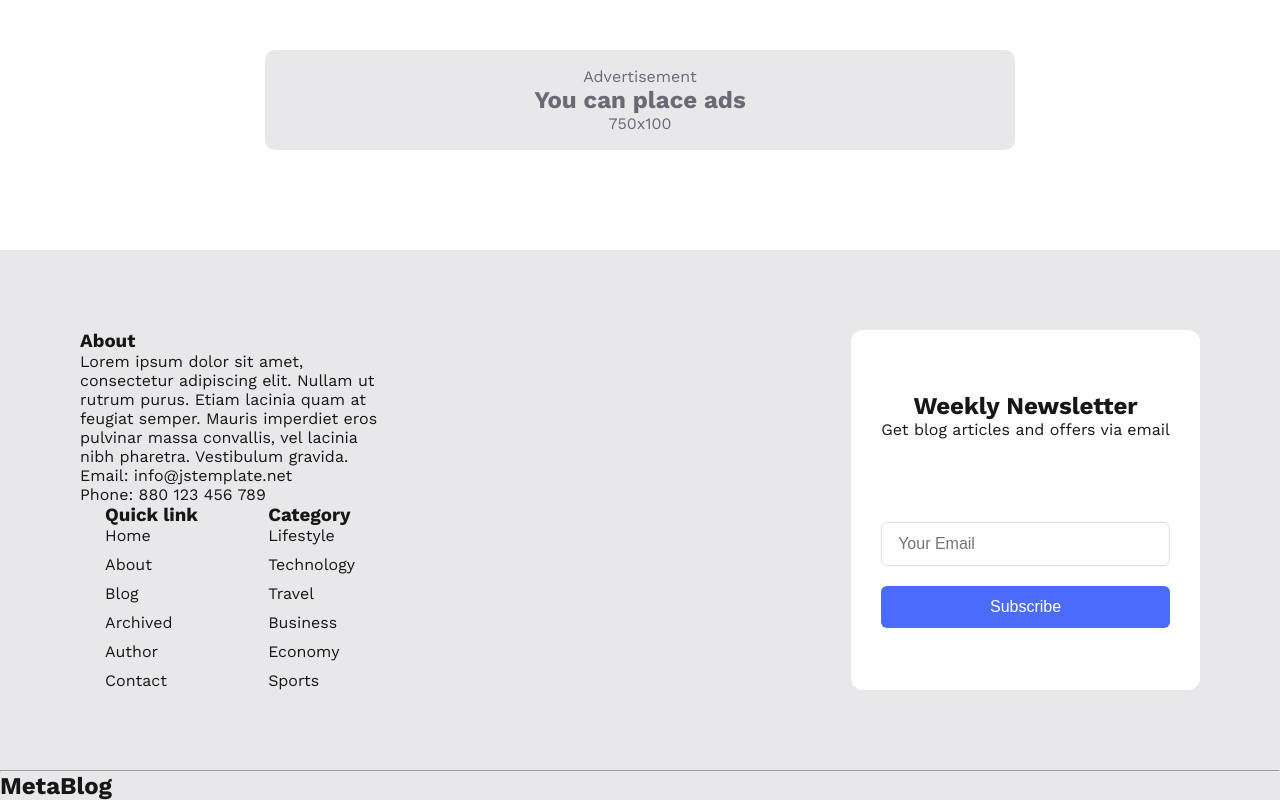
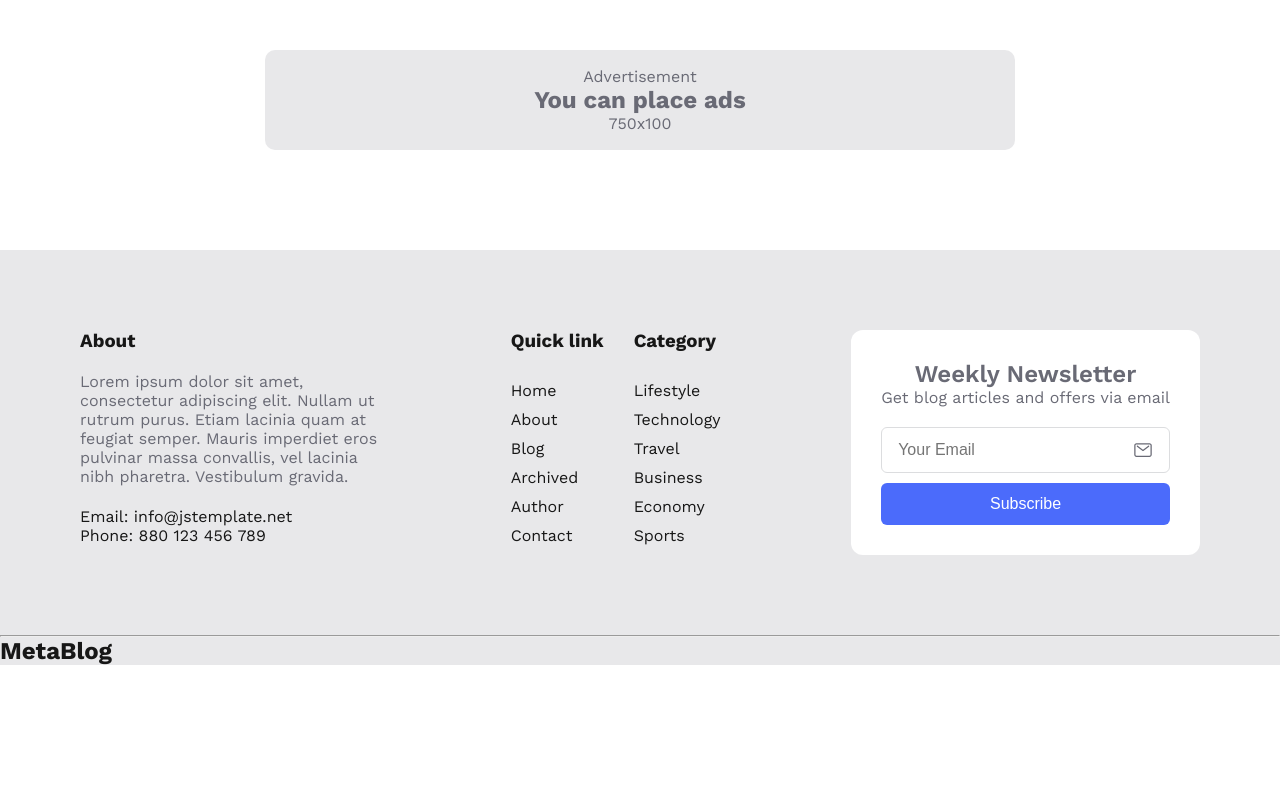
Before and after one commit to Akintayo74/NextJs-travel-blog-guide, a Next.js app: page / in a window 1280 px wide. Shown: the part 2643-3443 px from the top of the page. After the commit the page ends 3308 px from the top, so only its background shows below. Built offline with nearby package versions, Linux system fonts and the light colour scheme.

Commit message:
considerably done with first section of footer

```diff
--- a/components/Footer.js
+++ b/components/Footer.js
@@ -1,18 +1,18 @@
 import styles from './Footer.module.css';
+import Image from 'next/image';
 
 const Footer = () => {
     return(
         <div className={styles.footer}>
 
             <div className={styles.footer__info}>
-                <div className={styles.footer__infoSection}>
                 <div className={styles.footer__aboutSection}>
-                        <div className={styles.footer__about}>
+                    {/* <div className={styles.footer__about}> */}
                         <h3>About</h3>
-                            <span>
+                        <span className={styles.footer__lorem}>
                             <p>Lorem ipsum dolor sit amet, consectetur adipiscing elit. Nullam ut rutrum purus. Etiam lacinia quam at feugiat semper. Mauris imperdiet eros pulvinar massa convallis, vel lacinia nibh pharetra. Vestibulum gravida.</p>
                         </span>
-                        </div>
+                    {/* </div> */}
                     <div className={styles.footer__contact}>
                         <p><span>Email: </span>info@jstemplate.net</p>
                         <p><span>Phone: </span>880 123 456 789</p>
@@ -43,7 +43,6 @@ const Footer = () => {
                         </ul>
                     </div>
                 </div>
-                </div>
 
                 <div className={styles.footer__newsletter}>
                     <div className={styles.footer__newsletterHeading}>
@@ -51,7 +50,14 @@ const Footer = () => {
                         <span>Get blog articles and offers via email</span>
                     </div>
                     <div className={styles.footer__inputNewsletter}>
-                        <input placeholder='Your Email'/>
+                        <div className={styles.footer__inputNewsletter_input}>
+                            <input placeholder='Your Email' />
+                            <Image
+                                src='/images/mail.svg'
+                                width={20}
+                                height={20}
+                            />
+                        </div>
                         <button>Subscribe</button>
                     </div>
                 </div>
--- a/components/Footer.module.css
+++ b/components/Footer.module.css
@@ -4,33 +4,43 @@
     background-color: #E8E8EA;
 }
 
+
 .footer__info{
     margin: 80px;
     display: flex;
     justify-content: space-between;
-    /* padding: 30px; */
 }
-
 
 
 .footer__aboutSection{
     display: flex;
     flex-direction: column;
-    justify-content: space-around;
-    /* gap: 60px; */
+    justify-content: space-between;
 }
 
-.footer__about{
+.footer__lorem{
     width: 300px;
+    color: #696A75;
 }
+
+.footer__contact{
+    padding: 0px 0px 10px 0px;
+}
+
+/* .footer__about{
+    width: 300px;
+    display: flex;
+    flex-direction: column;
+    justify-content: flex-start;
+} */
 
 .footer__links{
     display: flex;
-    justify-content: space-around;
+    /* justify-content: space-around; */
+    gap: 30px;
 }
 
 .footer__quickLinks{
-    margin-right: 20px;
     display: flex;
     flex-direction: column;
     justify-content: space-between;
@@ -39,8 +49,7 @@
 .footer__quickLinks ul{
     display: flex;
     flex-direction: column;
-    /* justify-content: space-around; */
-    padding: 0;
+    padding: 0px 0px 10px 0px;
     gap: 10px;
 }
 
@@ -58,6 +67,7 @@
     display: flex;
     flex-direction: column;
     gap: 10px;
+    padding: 0px 0px 10px 0px;
 }
 
 .footer__category li{
@@ -73,24 +83,41 @@
     border-radius: 12px;
 }
 
-.footer__inputNewsletter{
-    display: flex;
-    flex-direction: column;
-}
-
 .footer__newsletterHeading{
     margin: 0px 0px 20px 0px;
     text-align: center;
 }
 
+.footer__newsletterHeading h2{
+    font-weight: 600;
+    color: #696A75;
+}
+
+.footer__newsletterHeading span{
+    color: #696A75;
+}
+
+.footer__inputNewsletter{
+    display: flex;
+    flex-direction: column;
+    gap: 10px;
+}
+
+.footer__inputNewsletter_input{
+    display: flex;
+    justify-content: space-between;
+    align-items: center;
+    border: 1px solid #DCDDDF;
+    background-color: #ffffff;
+    padding: 12px 16px;
+    border-radius: 6px;
+}
+
 .footer__inputNewsletter input{
-    border: 1px solid #DCDDDF;
     outline: none;
     font-size: var(--font-normal);
-    font-weight: 400;
-    padding: 12px 16px;
-    border-radius: 6px;
-    margin-bottom: 20px;
+    border: none;
+    color: #97989F;
 }
 
 .footer__inputNewsletter button{
--- a/components/Hero.module.css
+++ b/components/Hero.module.css
@@ -65,7 +65,6 @@
     background-color: #F4F4F5;
     border-radius: 5px;
     margin-right: 50px;
-    border: 3px solid transparent;
     transition: all 0.3s ease-in-out;
 }
 
```
Lines whose indentation alone changed are shown as unchanged.
